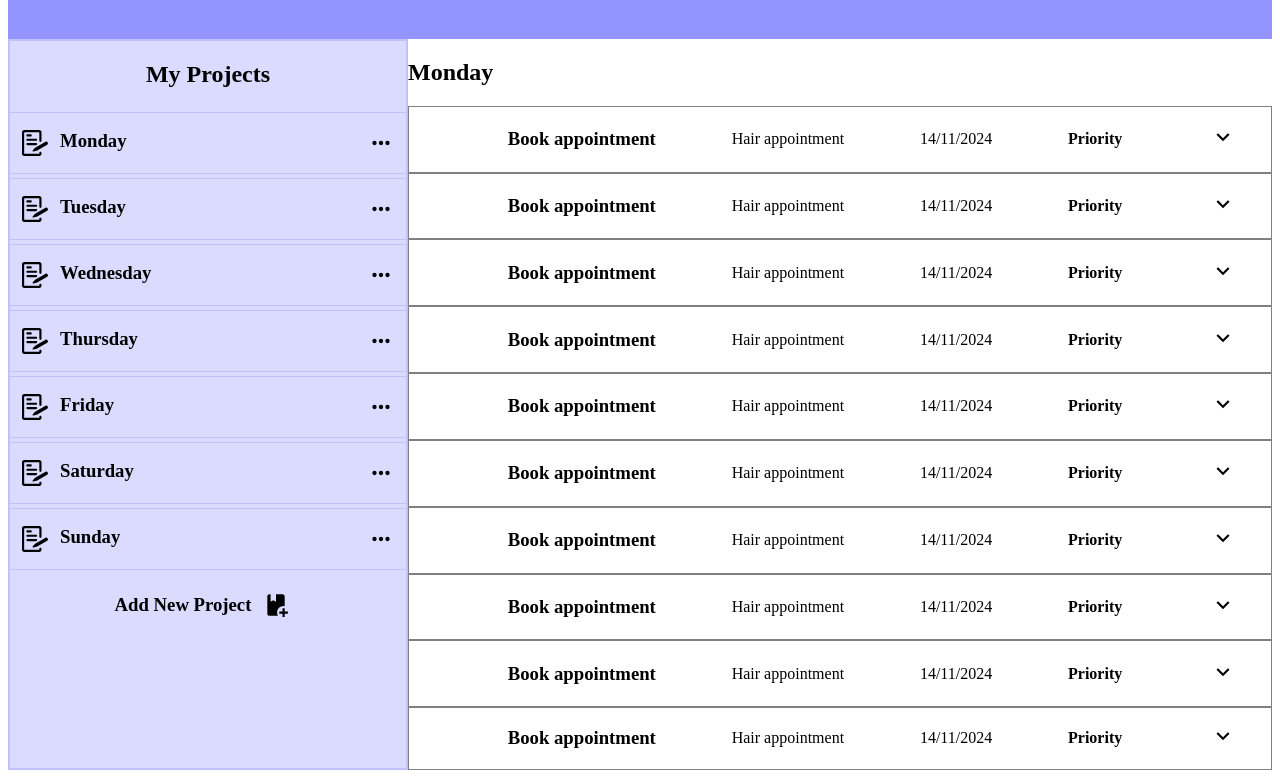
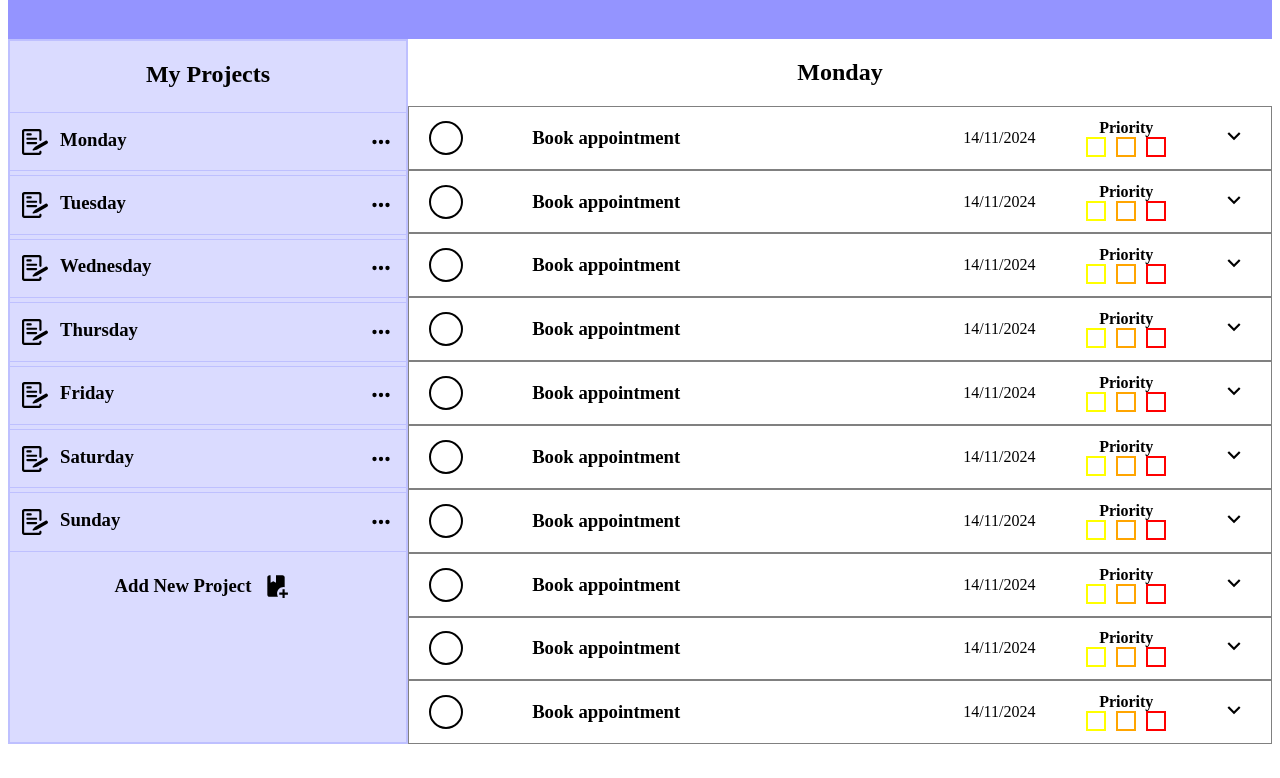
Before and after one commit to kylepunta/todo-list, a website built with webpack: page src/template.html in a window 1280 px wide. Shown: the part 69-847 px from the top of the page. After the commit the page ends 821 px from the top, so only its background shows below. Built offline with nearby package versions, Linux system fonts and the light colour scheme.

Commit message:
Defined grid template rows for content; defined grid tracks for list item container; styled checklist marker; set description container display to none; styled priority boxes

```diff
--- a/src/styles.css
+++ b/src/styles.css
@@ -26,7 +26,7 @@
 .content {
     grid-area: content;
     display: grid;
-    grid-template-rows: repeat(10, 1fr);
+    grid-template-rows: auto repeat(10, 1fr);
 }
 
 .project-heading,
@@ -64,13 +64,68 @@
 }
 
 .list-item-container {
-    display: flex;
+    display: grid;
+    border: 1px solid gray;
+    grid-template-columns: 4fr 14fr 4fr 4fr 2fr;
+    grid-template-rows: 1fr;
+    justify-items: start;
     align-items: center;
-    justify-content: space-around;
-    border: 1px solid gray;
-    gap: 30px;
 }
 
-.list-item-container > * {
+.list-item-container * {
     margin: 0px;
 }
+
+.project-name-heading {
+    text-align: center;
+}
+
+.checklist-marker {
+    width: 30px;
+    height: 30px;
+    border: 2px solid black;
+    border-radius: 20px;
+}
+
+.description-container {
+    display: none;
+}
+
+.low-priority,
+.med-priority,
+.high-priority {
+    width: 16px;
+    height: 16px;
+}
+
+.priority-container {
+    display: flex;
+    flex-direction: column;
+}
+
+.priority-boxes {
+    display: flex;
+    justify-content: center;
+    align-items: center;
+    gap: 10px;
+}
+
+.low-priority {
+    border: 2px solid yellow;
+}
+
+.med-priority {
+    border: 2px solid orange;
+}
+
+.high-priority {
+    border: 2px solid red;
+}
+
+.priority-container > h4 {
+    text-align: center;
+}
+
+.checklist-marker-container {
+    margin-left: 20px;
+}
```
